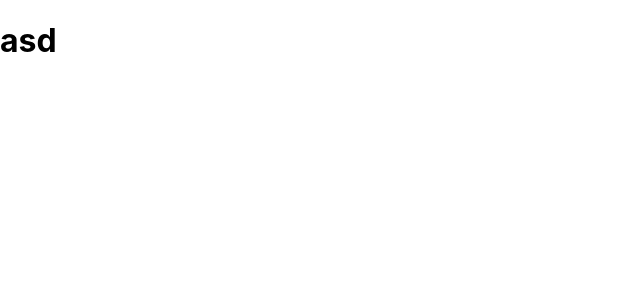
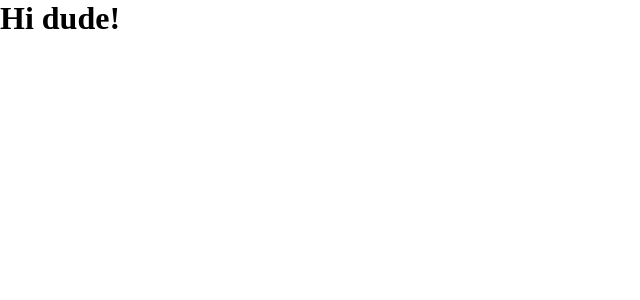
Before and after one commit to tomasdavison/portfolio, a React (Create React App) app: page / in a window 1280 px wide. Shown: the top 300 px of the page, without its empty margins (0-640 px from the left). Built offline with nearby package versions, Linux system fonts and the light colour scheme.

Commit message:
Minor changes

```diff
--- a/src/App.js
+++ b/src/App.js
@@ -2,7 +2,7 @@
 
 const App = () => (
 	<>
-		<h1>asd</h1>
+		<h1>Hi dude!</h1>
 	</>
 );
 
--- a/src/index.css
+++ b/src/index.css
@@ -1,13 +1,4 @@
-body {
+* {
   margin: 0;
-  font-family: -apple-system, BlinkMacSystemFont, 'Segoe UI', 'Roboto', 'Oxygen',
-    'Ubuntu', 'Cantarell', 'Fira Sans', 'Droid Sans', 'Helvetica Neue',
-    sans-serif;
-  -webkit-font-smoothing: antialiased;
-  -moz-osx-font-smoothing: grayscale;
+  padding: 0;
 }
-
-code {
-  font-family: source-code-pro, Menlo, Monaco, Consolas, 'Courier New',
-    monospace;
-}
```
Also changed, not shown: src/App.css (deleted, +0 -38 lines), src/logo.svg (deleted), 1 other file (tests, documents, lock files or other folders).
